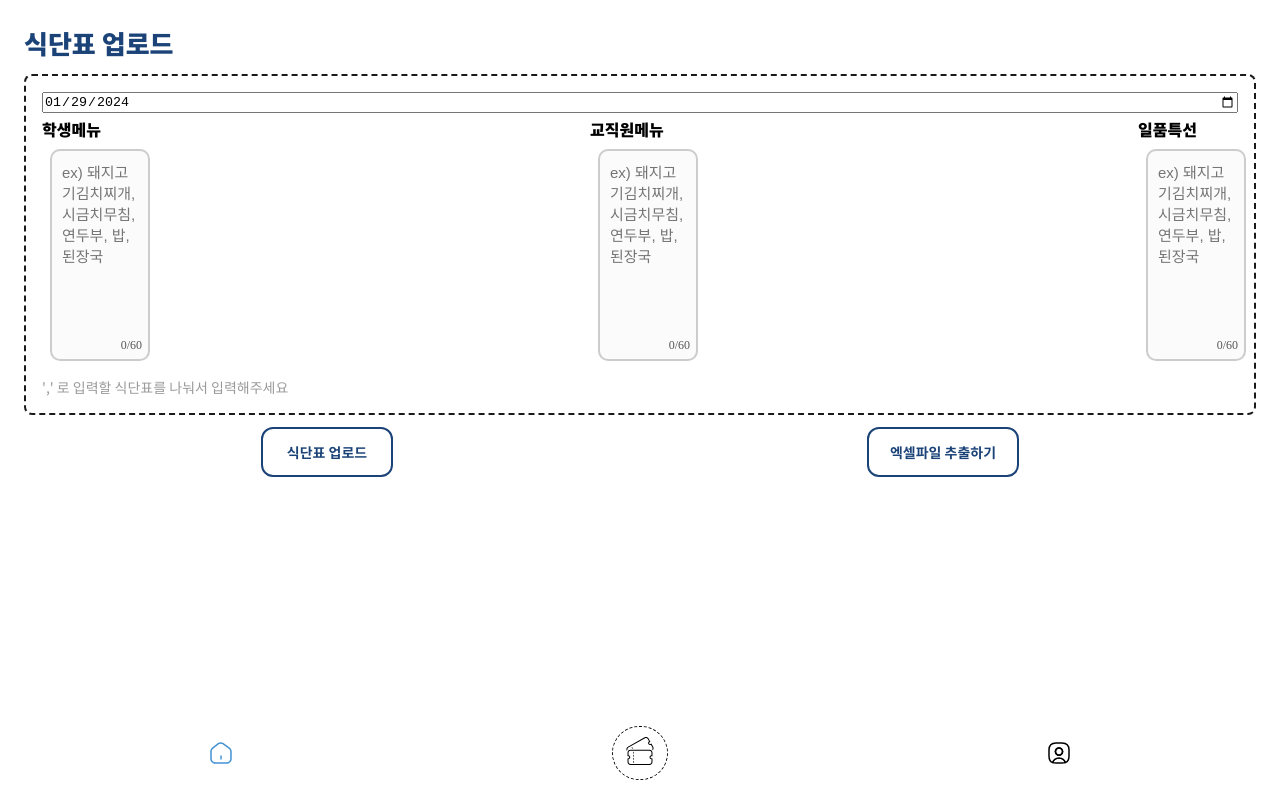
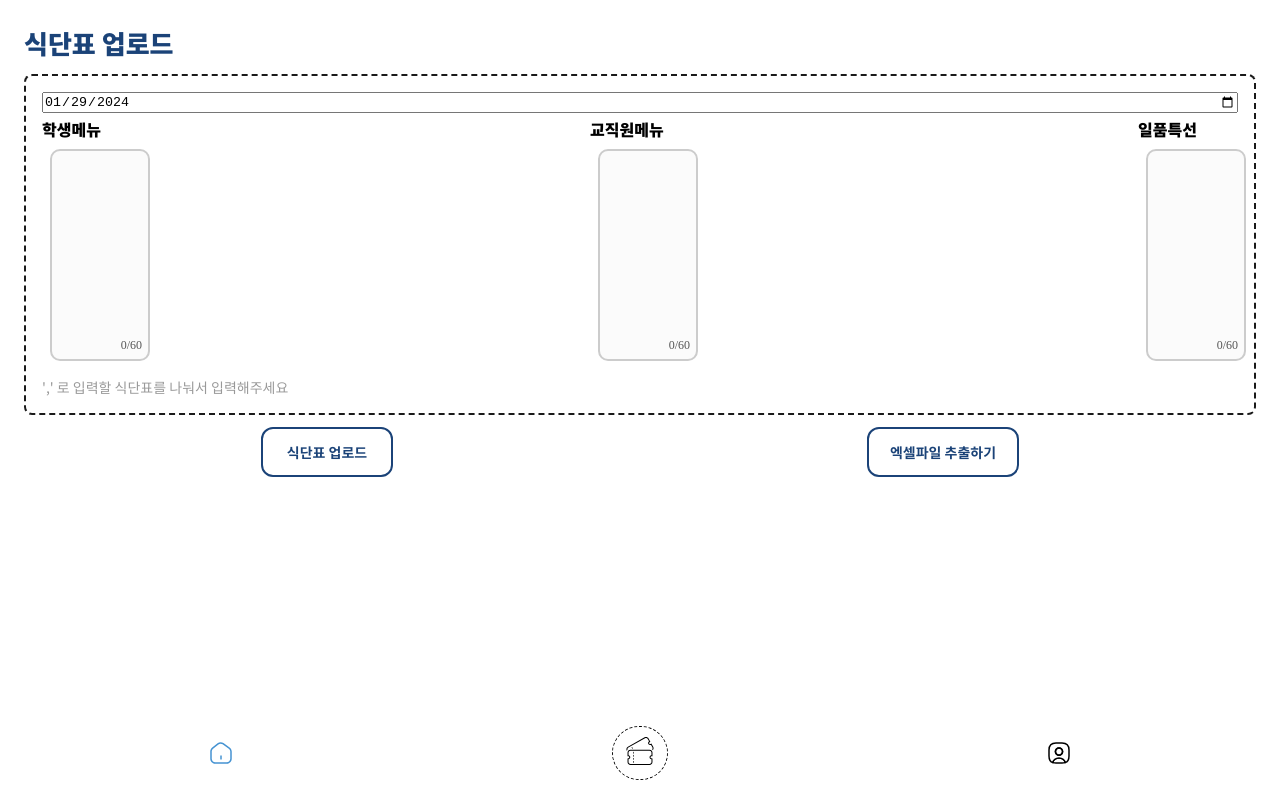
Before and after one commit to Team-Cidar/hanseifood_front, a React app: page /back-office in a window 1280 px wide. Built offline with nearby package versions, Linux system fonts and the light colour scheme; no server answers; what recoil-persist would draw is missing.

Commit message:
fix: apply modified menu response to back office

```diff
--- a/src/pages/BackOffice/BackOfficeView.tsx
+++ b/src/pages/BackOffice/BackOfficeView.tsx
@@ -17,19 +17,19 @@ const BackOfficeView = ({getter, setter, handleUploadMenu, handleExcelWeekMenu}:
           <InputTitle>
             학생메뉴
           </InputTitle>
-          <TextInput value={getter[1]} onChange={setter[1]} maxLength={60} placeholder="ex) 돼지고기김치찌개, 시금치무침, 연두부, 밥, 된장국" />
+          <TextInput value={getter[1]} onChange={setter[1]} maxLength={60} placeholder={getter[4][0]} />
         </InputBox>
         <InputBox>
           <InputTitle>
             교직원메뉴
           </InputTitle>
-          <TextInput value={getter[2]} onChange={setter[2]} maxLength={60} placeholder="ex) 돼지고기김치찌개, 시금치무침, 연두부, 밥, 된장국" />
+          <TextInput value={getter[2]} onChange={setter[2]} maxLength={60} placeholder={getter[4][1]} />
         </InputBox>
         <InputBox>
           <InputTitle>
             일품특선
           </InputTitle>
-          <TextInput value={getter[3]} onChange={setter[3]} maxLength={60} placeholder="ex) 돼지고기김치찌개, 시금치무침, 연두부, 밥, 된장국" />
+          <TextInput value={getter[3]} onChange={setter[3]} maxLength={60} placeholder={getter[4][2]} />
         </InputBox>
       </InputView>
       <SubText>',' 로 입력할 식단표를 나눠서 입력해주세요</SubText>
--- a/src/pages/BackOffice/index.tsx
+++ b/src/pages/BackOffice/index.tsx
@@ -10,16 +10,19 @@ const BackOffice = () => {
   const [student, set_student] = useState<string>("");
   const [employee, set_employee] = useState<string>("");
   const [additional, set_additional] = useState<string>("");
+  const [placeholder, set_placeholder] = useState<string[]>([]);
 
-  const Getter: StateGetter = [date, student, employee, additional];
+  const Getter: StateGetter = [date, student, employee, additional, placeholder];
   const Setter: StateSetter = [set_date, set_student, set_employee, set_additional];
 
   useEffect(() => {
     requestDayTargetFood(date)
     .then(res => {
-      set_student(WeekMenuStringFormator(res.data.student_menu));
-      set_employee(WeekMenuStringFormator(res.data.employee_menu));
-      set_additional(WeekMenuStringFormator(res.data.additional_menu));
+      set_placeholder([
+          WeekMenuStringFormator(res.data.studentMenu.menus),
+          WeekMenuStringFormator(res.data.employeeMenu.menus),
+          WeekMenuStringFormator(res.data.additionalMenu.menus)
+        ]);
     }).catch(err => {
       console.log(err);
     });
--- a/src/pages/BackOffice/types.ts
+++ b/src/pages/BackOffice/types.ts
@@ -1,4 +1,4 @@
-export type StateGetter = [string, string, string, string]
+export type StateGetter = [string, string, string, string, string[]]
 export type StateSetter = [React.Dispatch<React.SetStateAction<string>>, React.Dispatch<React.SetStateAction<string>>, React.Dispatch<React.SetStateAction<string>>, React.Dispatch<React.SetStateAction<string>>]
 export type BackOfficeViewProps = {
     getter: StateGetter;
--- a/src/pages/Home/index.tsx
+++ b/src/pages/Home/index.tsx
@@ -35,7 +35,10 @@ const Home = () => {
   }, []);
 
   const toggleHandler = () => {
-    set_isEmployee({isEmployee: !isEmployee});
+    set_isEmployee(data => ({
+      ...data,
+      isEmployee: !isEmployee
+    }));
   };
 
   const handleModal = () => {
--- a/src/utils/WeekMenuStringFormator.ts
+++ b/src/utils/WeekMenuStringFormator.ts
@@ -1,4 +1,6 @@
-export const WeekMenuStringFormator = (weekMenu) => {
-  const formattedData = Object.values(weekMenu).map(menu => menu.join(', '))[0];
+import { Menus } from "@type/index";
+
+export const WeekMenuStringFormator = (weekMenu: Menus) => {
+  const formattedData = Object.values(weekMenu).map(menu => menu.menu.join(', '))[0];
   return formattedData;
 };
```
